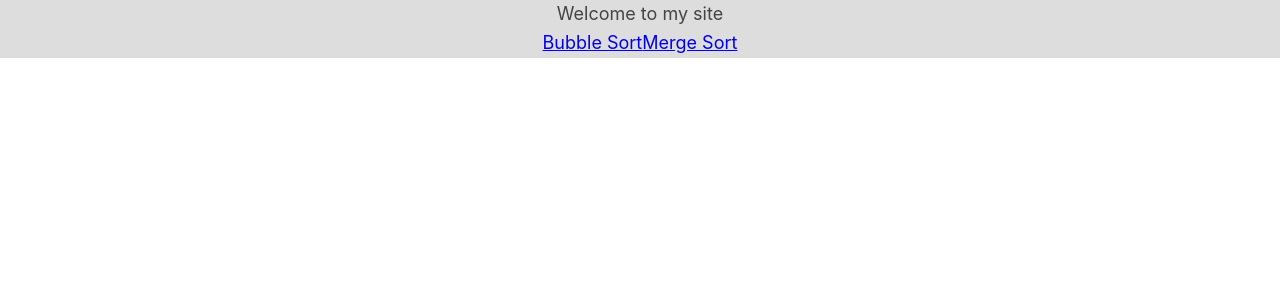
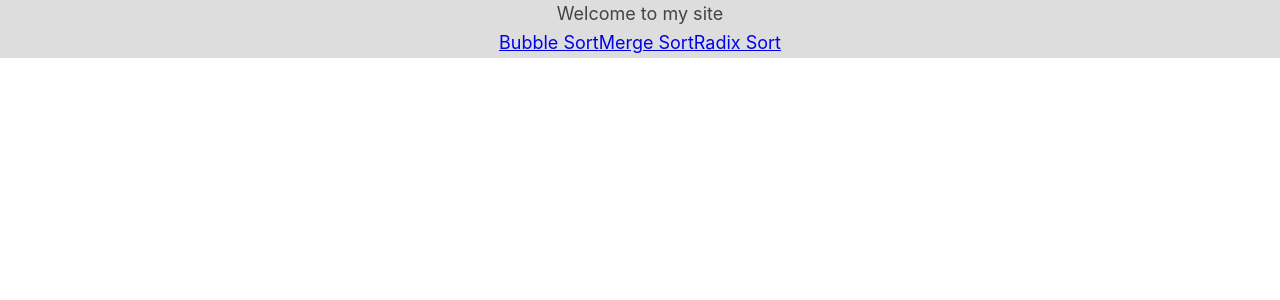
Before and after one commit to marvinody/react-sorting-algos, a React (Create React App) app: page / in a window 1280 px wide. Shown: the top 300 px of the page. Built offline with nearby package versions, Linux system fonts and the light colour scheme.

Commit message:
feat: fills out radix-sort info

```diff
--- a/src/sorts/radix.js
+++ b/src/sorts/radix.js
@@ -39,9 +39,21 @@ function* radix_sort(arr, { set, get }) {
   }
 }
 
+const name = 'Radix Sort'
+const slug = 'radix-sort'
+
+const complexities = {
+  best: 'k*n',
+  average: 'k*n',
+  worst: 'k*n',
+}
+
+const link = 'https://en.wikipedia.org/wiki/Radix_sort'
+
+const desc = `Radix sort is a non-comparative sorting algorithm. It avoids comparison by creating and distributing elements into buckets according to their radix. For elements with more than one significant digit, this bucketing process is repeated for each digit, while preserving the ordering of the prior step, until all digits have been considered.`
+
+export const data = {
+  name, slug, link, desc, complexities
+}
 
 export default radix_sort;
-
-export const data = {
-  slug: 'radix-sort'
-}
```
